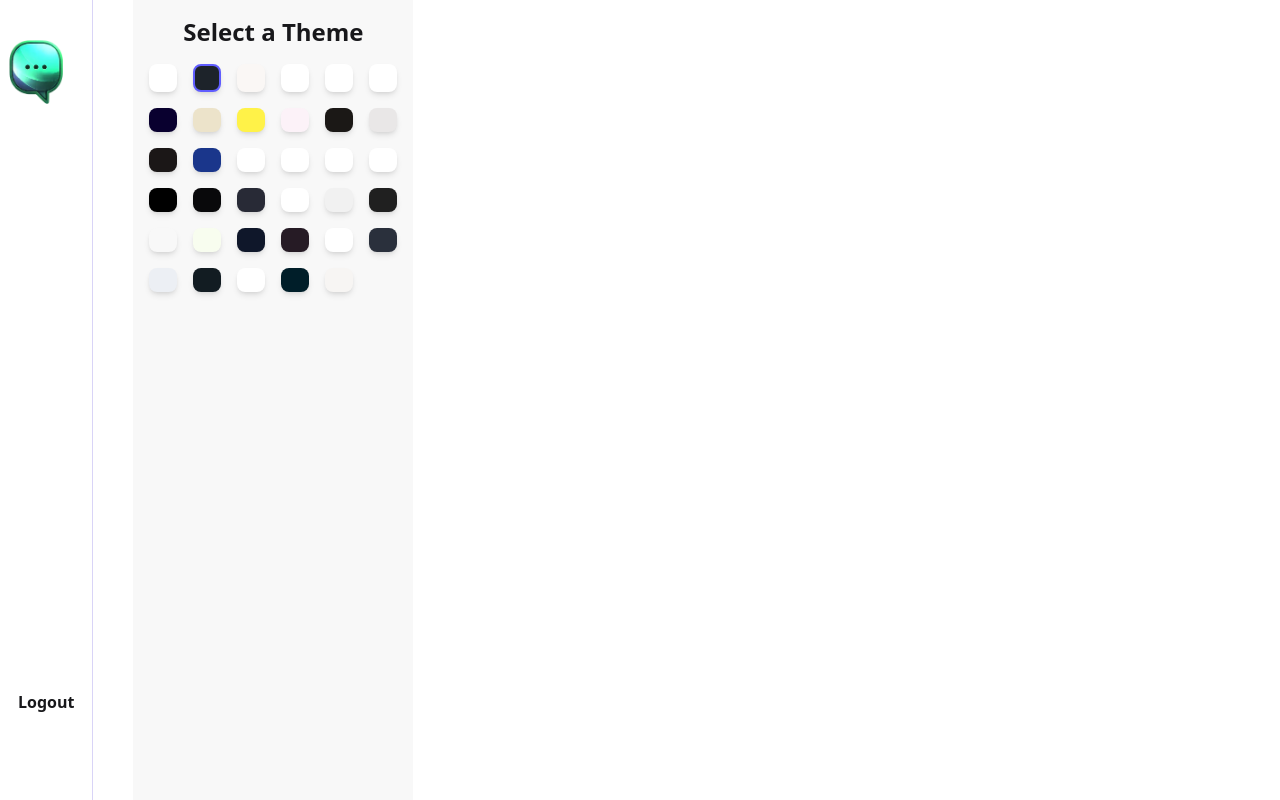
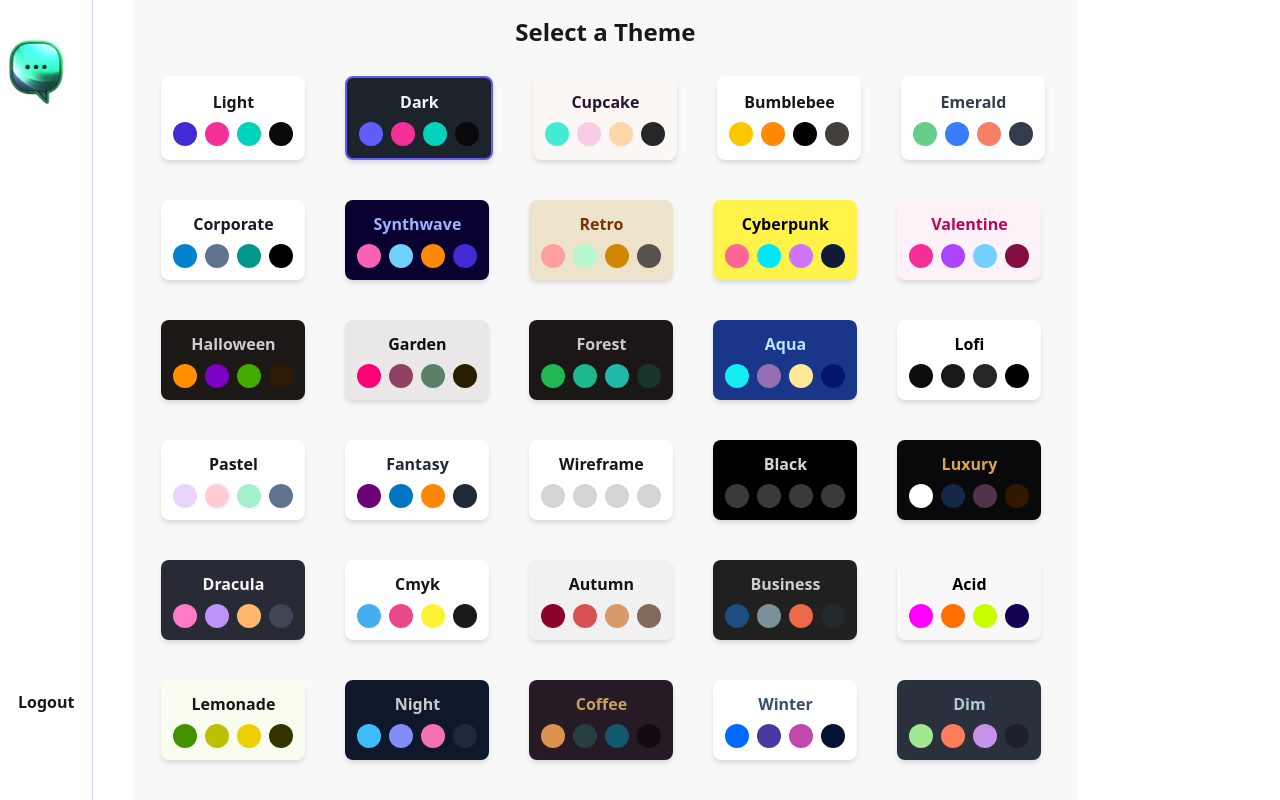
Before and after one commit to jeslor/nextjs_socketio, a Next.js app: page /settings in a window 1280 px wide. Built offline with nearby package versions, Linux system fonts and the light colour scheme; no server answers; the database is empty; sample sign-in values are in the browser's storage; some icons are missing.

Commit message:
add the themes in settings

```diff
--- a/app/(root)/profile/page.tsx
+++ b/app/(root)/profile/page.tsx
@@ -79,8 +79,8 @@ const page = () => {
                       You don't have contacts yet 😞
                     </p>
                     <div className="avatar-group  space-y-3 flex-wrap">
-                      {dummyContacts.map((contact: any) => (
-                        <div className=" flex flex-col gap-y-1 items-center mx-3">
+                      {dummyContacts.map((contact: any, i:number) => (
+                        <div key={i} className=" flex flex-col gap-y-1 items-center mx-3">
                           <div className="w-12 h-12 bg-base-100 p-2 rounded-full">
                             <Icon
                               icon="icon-park-twotone:user"
--- /dev/null
+++ b/components/providers/themeProvider.tsx
@@ -0,0 +1,16 @@
+import {create} from 'zustand';
+
+interface ThemeStore {
+    theme: string;
+    setTheme: (theme: string) => void;
+}
+
+
+export const useThemeStore = create<ThemeStore>((set) => ({
+    theme: 'dark',
+    setTheme: (theme) => {
+
+        set({theme});
+        document.documentElement.setAttribute('data-theme', theme);
+    },
+}));
--- a/components/settings/ThemeSelector/ThemeSelector.tsx
+++ b/components/settings/ThemeSelector/ThemeSelector.tsx
@@ -20,23 +20,24 @@ const ThemeSelector = () => {
   };
 
   return (
-    <div className="p-4 bg-base-200 min-h-screen">
+    <div className="p-4 bg-base-200  w-full">
       <h2 className="text-2xl font-bold mb-4 text-center">Select a Theme</h2>
-      <div className="grid grid-cols-4 md:grid-cols-6 gap-4">
+      <div className="flex flex-wrap md:grid-cols-6 gap-4">
         {themes.map((theme) => (
           <button
             key={theme}
             onClick={() => changeTheme(theme)}
-            className={`p-3 rounded-lg shadow-md text-center ${
+            className={`p-3 rounded-lg shadow-md text-center m-3 cursor-pointer ${
               selectedTheme === theme ? "border-2 border-primary" : ""
             }`}
             data-theme={theme}
           >
-            <div>
-                <span className="bg-primary"></span>
-                <span></span>
-                <span></span>
-                <span></span>
+            <span className="capitalize inline-block mb-2 font-semibold">{theme}</span>
+            <div className="flex gap-2">
+                <span className="rounded-full bg-primary h-6 w-6"></span>
+                <span className="rounded-full bg-secondary h-6 w-6"></span>
+                <span className="rounded-full bg-accent h-6 w-6"></span>
+                <span className="rounded-full bg-neutral h-6 w-6"></span>
             </div>
           </button>
         ))}
--- a/server.js
+++ b/server.js
@@ -21,7 +21,7 @@ app.prepare().then(() => {
 
    const io = new Server(httpServer,{
     cors: {
-      origin: "*",
+      origin: ["*"],
     },
   });
 
```
Also changed, not shown: lib/actions/theme.actions.ts (added).
